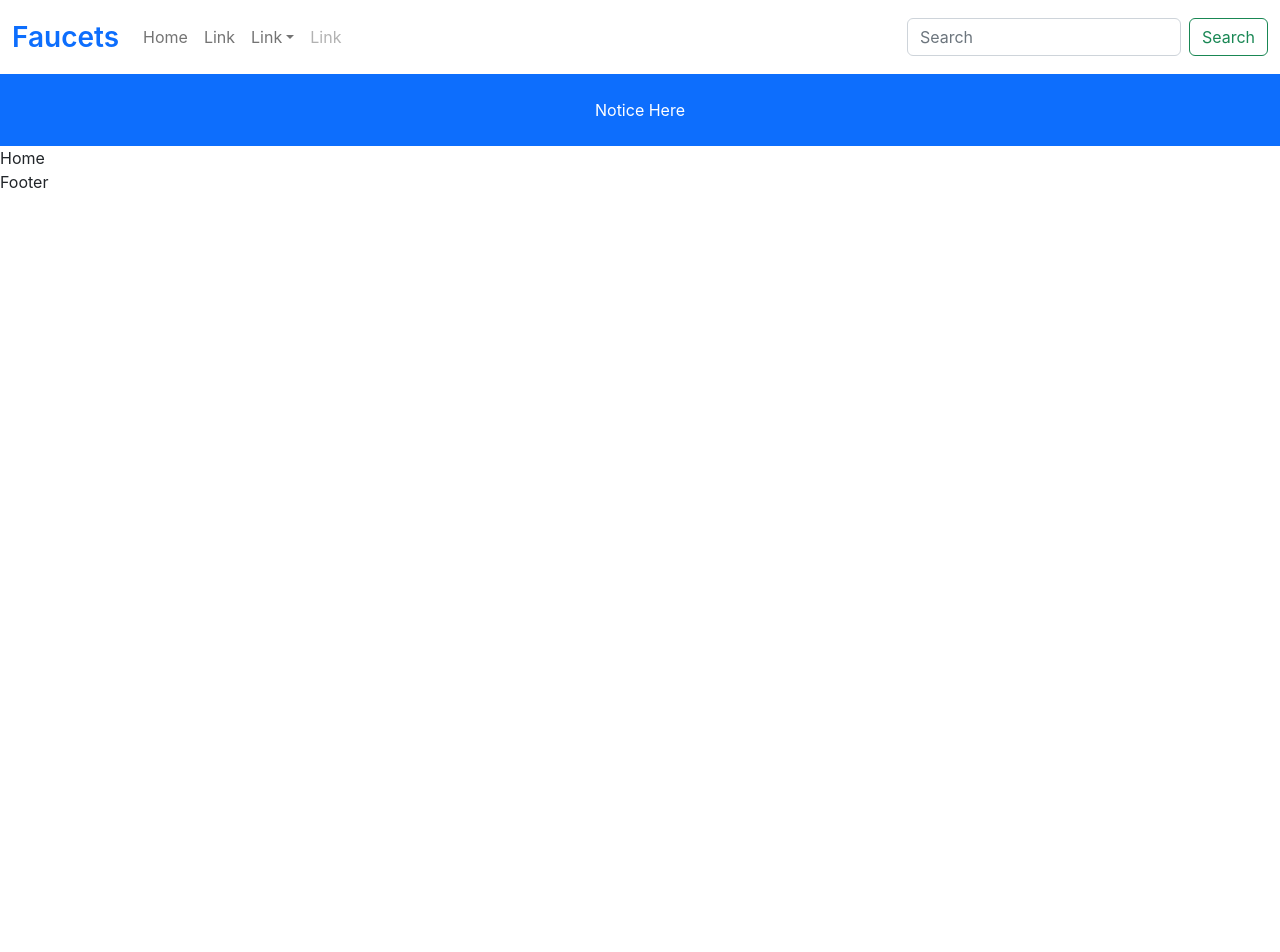
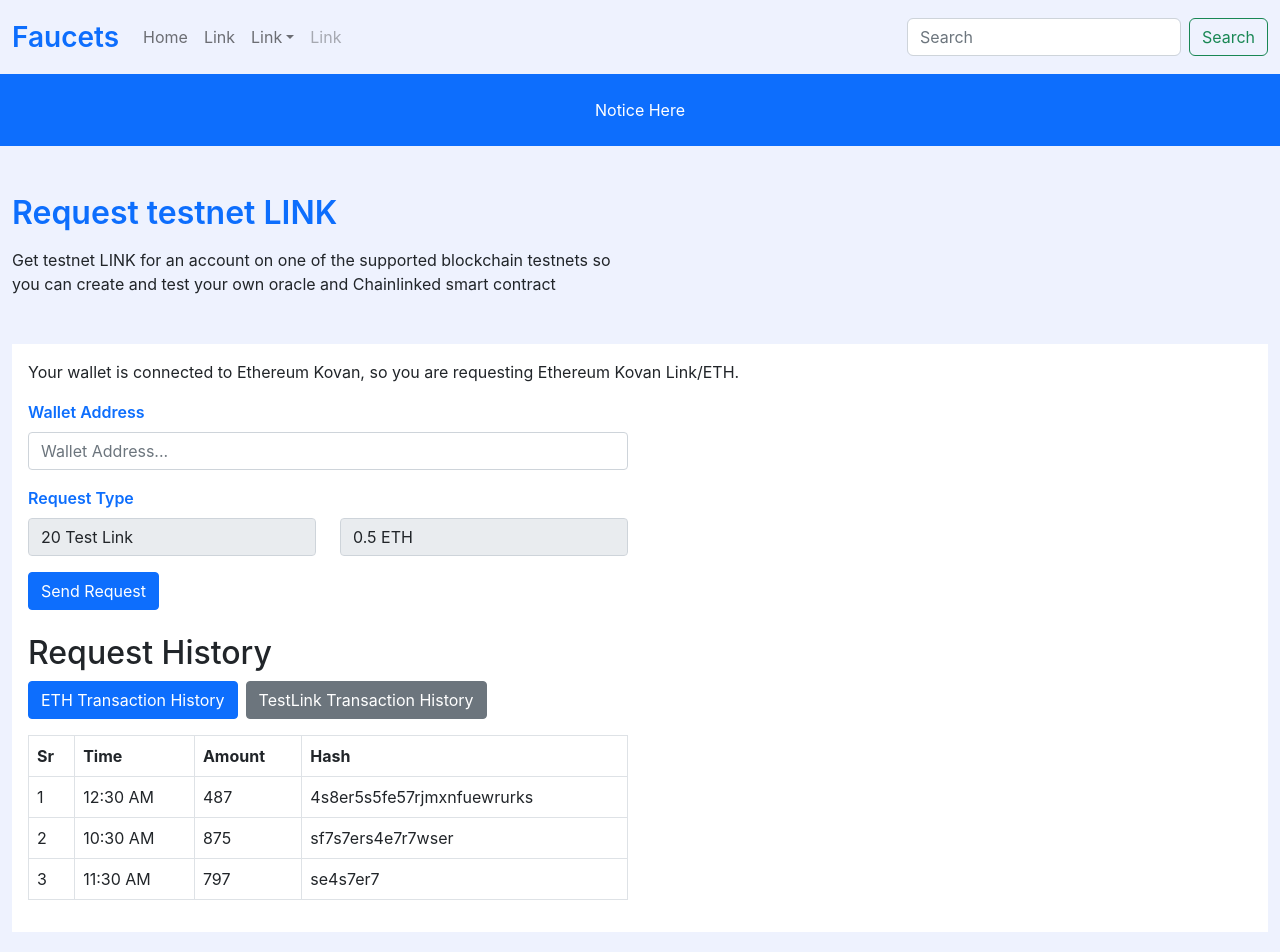
Before and after one commit to sadif50/faucets_task, a React (Create React App) app: page / in a window 1280 px wide. Shown: the top 952 px of the page. Before the commit the page ends 800 px from the top, so only its background shows below. Built offline with nearby package versions, Linux system fonts and the light colour scheme.

Commit message:
Scratch Design of full site complete

```diff
--- a/package.json
+++ b/package.json
@@ -10,6 +10,7 @@
     "react": "^18.2.0",
     "react-bootstrap": "^2.7.0",
     "react-dom": "^18.2.0",
+    "react-icons": "^4.7.1",
     "react-scripts": "5.0.1",
     "web-vitals": "^2.1.4"
   },
--- a/src/components/Footer/Footer.js
+++ b/src/components/Footer/Footer.js
@@ -2,9 +2,9 @@
 
 const Footer = () => {
     return (
-        <div>
-            Footer
-        </div>
+        <footer className='bg-white py-4 text-center'>
+            <small>© copyright 2022 - All Right Reserved by Faucet</small>
+        </footer>
     );
 };
 
--- a/src/components/Home/Home/Home.js
+++ b/src/components/Home/Home/Home.js
@@ -1,10 +1,77 @@
 import React from 'react';
+import { Card, Button, Col, Container, Form, Row } from 'react-bootstrap';
 
 const Home = () => {
     return (
-        <div>
-            Home
-        </div>
+        <Container fluid>
+            <div className='my-5'>
+                <h2 className='fw-semibold text-primary mb-3'>Request testnet LINK</h2>
+                <p className='w-50'>Get testnet LINK for an account on one of the supported blockchain testnets so you can create and test your own oracle and Chainlinked smart contract</p>
+            </div>
+            <Card className='border-0 rounded-0 p-3 mb-4'>
+                <Row>
+                        <p >
+                            Your wallet is connected to Ethereum Kovan, so you are requesting Ethereum Kovan Link/ETH.
+                        </p>
+                    <Col md={6}>
+                        <Form>
+                            <Form.Group className="mb-3">
+                                <Form.Label className='text-primary fw-semibold'>Wallet Address</Form.Label>
+                                <Form.Control className='rounded-1' type="text" placeholder="Wallet Address..." />
+                            </Form.Group>
+                            <Form.Group className="mb-3 row">
+                                <Col>
+                                    <Form.Label className='text-primary fw-semibold'>Request Type</Form.Label>
+                                    <Form.Control className='rounded-1' type="text" value='20 Test Link' disabled />
+                                </Col>
+                                <Col>
+                                    <Form.Label>&nbsp;</Form.Label>
+                                    <Form.Control className='rounded-1' type="text" value='0.5 ETH' disabled />
+                                </Col>
+                            </Form.Group>
+                            <Button className='rounded-1' variant="primary" type="submit">
+                                Send Request
+                            </Button>
+                        </Form>
+                        <div className='mt-4'>
+                            <h2 className='mb-2'>Request History</h2>
+                            <Button className='me-2 rounded-1'>ETH Transaction History</Button>
+                            <Button variant='secondary' className='me-2 rounded-1'>TestLink Transaction History</Button>
+                        </div>
+                        <table className="table table-bordered mt-3">
+                            <thead>
+                                <tr>
+                                    <th>Sr</th>
+                                    <th>Time</th>
+                                    <th>Amount</th>
+                                    <th>Hash</th>
+                                </tr>
+                            </thead>
+                            <tbody>
+                                <tr>
+                                    <td>1</td>
+                                    <td>12:30 AM</td>
+                                    <td>487</td>
+                                    <td>4s8er5s5fe57rjmxnfuewrurks</td>
+                                </tr>
+                                <tr>
+                                    <td>2</td>
+                                    <td>10:30 AM</td>
+                                    <td>875</td>
+                                    <td>sf7s7ers4e7r7wser</td>
+                                </tr>
+                                <tr>
+                                    <td>3</td>
+                                    <td>11:30 AM</td>
+                                    <td>797</td>
+                                    <td>se4s7er7</td>
+                                </tr>
+                            </tbody>
+                        </table>
+                    </Col>
+                </Row>
+            </Card>
+        </Container>
     );
 };
 
--- a/src/index.css
+++ b/src/index.css
@@ -5,6 +5,8 @@
     sans-serif;
   -webkit-font-smoothing: antialiased;
   -moz-osx-font-smoothing: grayscale;
+  font-size: 16px;
+  background-color: #eef2fe;
 }
 
 code {
```
Also changed, not shown: 1 other file (tests, documents, lock files or other folders).
